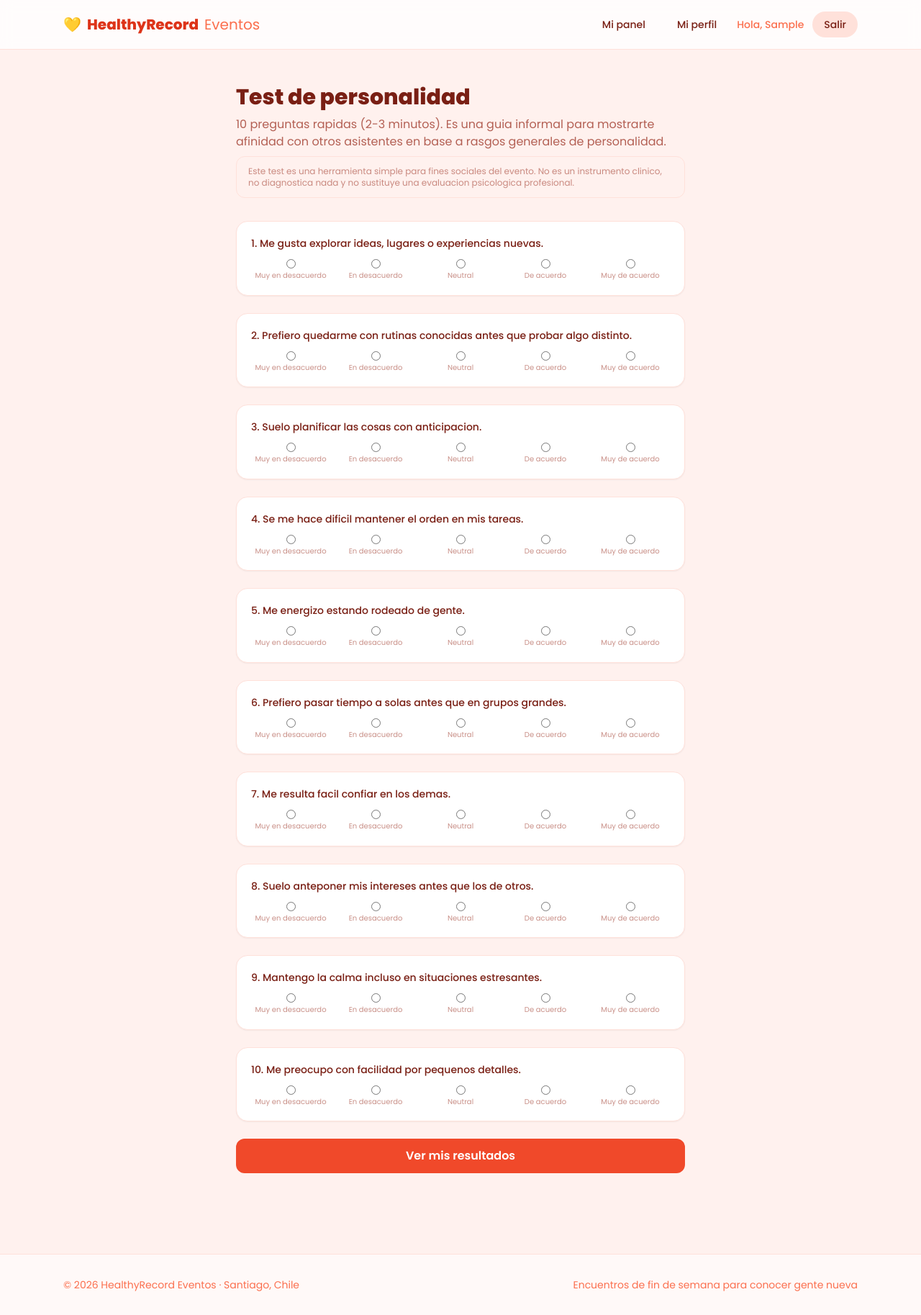
After one commit to angelogordillo/healthyrecord-evento, a Flask app: page /perfil/test in a window 1280 px wide. The commit adds this page. Shown: the whole page at 72% size. Run offline with Flask 3, Linux system fonts and the light colour scheme; the visitor is signed in with stand-in values (Sample User, id 1); some libraries are stand-ins or nearby versions.

Commit message:
Agrega test de personalidad opcional y lo mezcla en el score de compatibilidad
- Nuevo test de 10 preguntas (escala Likert 1-5) cubriendo 5 rasgos
  generales: apertura, responsabilidad, extraversion, amabilidad y
  estabilidad emocional. Incluye disclaimer de que es una guia informal,
  no un instrumento clinico.
- El score de compatibilidad ahora combina intereses/rasgos (existente)
  con similitud de personalidad cuando ambos usuarios completaron el
  test, con fallback al calculo anterior si no.
- Tabla nueva personality_scores via CREATE TABLE IF NOT EXISTS, sin
  tocar datos existentes.

Co-Authored-By: Claude Sonnet 5 <noreply@anthropic.com>

```diff
--- a/app.py
+++ b/app.py
@@ -7,7 +7,7 @@ from flask import Flask, render_template, request, redirect, url_for, session, f
 from werkzeug.middleware.proxy_fix import ProxyFix
 from werkzeug.security import generate_password_hash, check_password_hash
 
-from db import get_db, init_db
+from db import get_db, init_db, PERSONALITY_DIMENSIONS, PERSONALITY_QUESTIONS
 
 app = Flask(__name__)
 app.secret_key = os.environ.get("SECRET_KEY", secrets.token_hex(32))
@@ -44,7 +44,39 @@ def get_user_profile_ids(db, user_id):
     return interest_ids, trait_ids
 
 
-def compatibility_score(interests_a, traits_a, interests_b, traits_b):
+def get_personality_scores(db, user_id):
+    row = db.execute(
+        "SELECT * FROM personality_scores WHERE user_id = ?", (user_id,)
+    ).fetchone()
+    if not row:
+        return None
+    return {d: row[d] for d in PERSONALITY_DIMENSIONS}
+
+
+def personality_similarity(scores_a, scores_b):
+    if not scores_a or not scores_b:
+        return None
+    avg_diff = sum(abs(scores_a[d] - scores_b[d]) for d in PERSONALITY_DIMENSIONS) / len(
+        PERSONALITY_DIMENSIONS
+    )
+    return 100 - avg_diff
+
+
+def compatibility_score(interests_a, traits_a, interests_b, traits_b,
+                         personality_a=None, personality_b=None):
+    interest_trait_score = _interest_trait_score(interests_a, traits_a, interests_b, traits_b)
+    pers_score = personality_similarity(personality_a, personality_b)
+
+    if interest_trait_score is None and pers_score is None:
+        return None
+    if pers_score is None:
+        return round(interest_trait_score)
+    if interest_trait_score is None:
+        return round(pers_score)
+    return round(0.5 * interest_trait_score + 0.5 * pers_score)
+
+
+def _interest_trait_score(interests_a, traits_a, interests_b, traits_b):
     set_a = {("i", i) for i in interests_a} | {("t", t) for t in traits_a}
     set_b = {("i", i) for i in interests_b} | {("t", t) for t in traits_b}
     if not set_a or not set_b:
@@ -53,7 +85,7 @@ def compatibility_score(interests_a, traits_a, interests_b, traits_b):
     total = len(set_a | set_b)
     if total == 0:
         return None
-    return round(100 * shared / total)
+    return 100 * shared / total
 
 
 def admin_required(view):
@@ -209,6 +241,7 @@ def profile():
     all_interests = db.execute("SELECT * FROM interests ORDER BY name").fetchall()
     all_traits = db.execute("SELECT * FROM personality_traits ORDER BY name").fetchall()
     my_interests, my_traits = get_user_profile_ids(db, session["user_id"])
+    my_personality = get_personality_scores(db, session["user_id"])
     db.close()
 
     return render_template(
@@ -217,6 +250,70 @@ def profile():
         all_traits=all_traits,
         my_interests=my_interests,
         my_traits=my_traits,
+        my_personality=my_personality,
+        dimension_labels={
+            "openness": "Apertura a lo nuevo",
+            "conscientiousness": "Responsabilidad",
+            "extraversion": "Extraversion",
+            "agreeableness": "Amabilidad",
+            "stability": "Estabilidad emocional",
+        },
+    )
+
+
+PERSONALITY_LIKERT = [
+    (1, "Muy en desacuerdo"),
+    (2, "En desacuerdo"),
+    (3, "Neutral"),
+    (4, "De acuerdo"),
+    (5, "Muy de acuerdo"),
+]
+
+
+@app.route("/perfil/test", methods=["GET", "POST"])
+@login_required
+def personality_test():
+    if request.method == "POST":
+        answers = {}
+        for q in PERSONALITY_QUESTIONS:
+            raw = request.form.get(q["id"])
+            if raw not in {"1", "2", "3", "4", "5"}:
+                flash("Responde todas las preguntas del test.", "error")
+                return redirect(url_for("personality_test"))
+            value = int(raw)
+            answers[q["id"]] = 6 - value if q["reverse"] else value
+
+        scores = {}
+        for dim in PERSONALITY_DIMENSIONS:
+            dim_values = [answers[q["id"]] for q in PERSONALITY_QUESTIONS if q["dimension"] == dim]
+            scores[dim] = round(100 * (sum(dim_values) / len(dim_values) - 1) / 4, 1)
+
+        db = get_db()
+        db.execute(
+            """
+            INSERT INTO personality_scores
+                (user_id, openness, conscientiousness, extraversion, agreeableness, stability, updated_at)
+            VALUES (?, ?, ?, ?, ?, ?, datetime('now'))
+            ON CONFLICT(user_id) DO UPDATE SET
+                openness=excluded.openness,
+                conscientiousness=excluded.conscientiousness,
+                extraversion=excluded.extraversion,
+                agreeableness=excluded.agreeableness,
+                stability=excluded.stability,
+                updated_at=excluded.updated_at
+            """,
+            (
+                session["user_id"], scores["openness"], scores["conscientiousness"],
+                scores["extraversion"], scores["agreeableness"], scores["stability"],
+            ),
+        )
+        db.commit()
+        db.close()
+        flash("Test completado. Tu perfil avanzado ya esta actualizado.", "success")
+        return redirect(url_for("profile"))
+
+    return render_template(
+        "perfil_test.html", questions=PERSONALITY_QUESTIONS, likert=PERSONALITY_LIKERT
     )
 
 
@@ -235,6 +332,7 @@ def panel():
     ).fetchall()
 
     my_interests, my_traits = get_user_profile_ids(db, session["user_id"])
+    my_personality = get_personality_scores(db, session["user_id"])
 
     event_list = []
     for e in events:
@@ -258,7 +356,11 @@ def panel():
 
             if p["id"] != session["user_id"]:
                 their_interests, their_traits = get_user_profile_ids(db, p["id"])
-                score = compatibility_score(my_interests, my_traits, their_interests, their_traits)
+                their_personality = get_personality_scores(db, p["id"])
+                score = compatibility_score(
+                    my_interests, my_traits, their_interests, their_traits,
+                    my_personality, their_personality,
+                )
                 if score is not None:
                     matches.append({"name": display_name, "score": score})
 
@@ -344,13 +446,17 @@ def admin():
         ).fetchall()
 
         profiles = {a["id"]: get_user_profile_ids(db, a["id"]) for a in attendees}
+        personalities = {a["id"]: get_personality_scores(db, a["id"]) for a in attendees}
         pairs = []
         for i in range(len(attendees)):
             for j in range(i + 1, len(attendees)):
                 a, b = attendees[i], attendees[j]
                 interests_a, traits_a = profiles[a["id"]]
                 interests_b, traits_b = profiles[b["id"]]
-                score = compatibility_score(interests_a, traits_a, interests_b, traits_b)
+                score = compatibility_score(
+                    interests_a, traits_a, interests_b, traits_b,
+                    personalities[a["id"]], personalities[b["id"]],
+                )
                 if score is not None:
                     pairs.append({"a": a["full_name"], "b": b["full_name"], "score": score})
         pairs.sort(key=lambda p: p["score"], reverse=True)
--- a/db.py
+++ b/db.py
@@ -70,7 +70,44 @@ CREATE TABLE IF NOT EXISTS user_traits (
     trait_id INTEGER NOT NULL REFERENCES personality_traits(id),
     PRIMARY KEY (user_id, trait_id)
 );
+
+CREATE TABLE IF NOT EXISTS personality_scores (
+    user_id INTEGER PRIMARY KEY REFERENCES users(id),
+    openness REAL NOT NULL,
+    conscientiousness REAL NOT NULL,
+    extraversion REAL NOT NULL,
+    agreeableness REAL NOT NULL,
+    stability REAL NOT NULL,
+    updated_at TEXT NOT NULL DEFAULT (datetime('now'))
+);
 """
+
+PERSONALITY_DIMENSIONS = [
+    "openness", "conscientiousness", "extraversion", "agreeableness", "stability",
+]
+
+PERSONALITY_QUESTIONS = [
+    {"id": "q1", "dimension": "openness", "reverse": False,
+     "text": "Me gusta explorar ideas, lugares o experiencias nuevas."},
+    {"id": "q2", "dimension": "openness", "reverse": True,
+     "text": "Prefiero quedarme con rutinas conocidas antes que probar algo distinto."},
+    {"id": "q3", "dimension": "conscientiousness", "reverse": False,
+     "text": "Suelo planificar las cosas con anticipacion."},
+    {"id": "q4", "dimension": "conscientiousness", "reverse": True,
+     "text": "Se me hace dificil mantener el orden en mis tareas."},
+    {"id": "q5", "dimension": "extraversion", "reverse": False,
+     "text": "Me energizo estando rodeado de gente."},
+    {"id": "q6", "dimension": "extraversion", "reverse": True,
+     "text": "Prefiero pasar tiempo a solas antes que en grupos grandes."},
+    {"id": "q7", "dimension": "agreeableness", "reverse": False,
+     "text": "Me resulta facil confiar en los demas."},
+    {"id": "q8", "dimension": "agreeableness", "reverse": True,
+     "text": "Suelo anteponer mis intereses antes que los de otros."},
+    {"id": "q9", "dimension": "stability", "reverse": False,
+     "text": "Mantengo la calma incluso en situaciones estresantes."},
+    {"id": "q10", "dimension": "stability", "reverse": True,
+     "text": "Me preocupo con facilidad por pequenos detalles."},
+]
 
 INTERESTS = [
     "Senderismo y naturaleza", "Cocina y gastronomia", "Cine y series",
--- /dev/null
+++ b/templates/perfil_test.html
@@ -0,0 +1,36 @@
+{% extends "base.html" %}
+{% block title %}Test de personalidad · HealthyRecord Eventos{% endblock %}
+{% block content %}
+<section class="max-w-2xl mx-auto px-4 sm:px-6 py-12">
+  <h1 class="text-3xl font-extrabold">Test de personalidad</h1>
+  <p class="text-brand-800/70 mt-2">
+    10 preguntas rapidas (2-3 minutos). Es una guia informal para mostrarte afinidad con otros
+    asistentes en base a rasgos generales de personalidad.
+  </p>
+  <p class="text-xs text-brand-800/50 mt-2 bg-brand-50 border border-brand-100 rounded-xl px-4 py-3">
+    Este test es una herramienta simple para fines sociales del evento. No es un instrumento
+    clinico, no diagnostica nada y no sustituye una evaluacion psicologica profesional.
+  </p>
+
+  <form method="POST" class="mt-8 space-y-6">
+    {% for q in questions %}
+      <div class="bg-white rounded-2xl border border-brand-100 shadow-sm p-5">
+        <p class="text-sm font-medium mb-3">{{ loop.index }}. {{ q.text }}</p>
+        <div class="grid grid-cols-5 gap-2">
+          {% for value, label in likert %}
+            <label class="flex flex-col items-center gap-1 text-center cursor-pointer group">
+              <input type="radio" name="{{ q.id }}" value="{{ value }}" required
+                class="accent-brand-500">
+              <span class="text-[10px] text-brand-800/50 leading-tight group-hover:text-brand-600">{{ label }}</span>
+            </label>
+          {% endfor %}
+        </div>
+      </div>
+    {% endfor %}
+
+    <button type="submit" class="w-full py-3 rounded-xl bg-brand-500 text-white font-semibold hover:bg-brand-600 transition">
+      Ver mis resultados
+    </button>
+  </form>
+</section>
+{% endblock %}
```
Also changed, not shown: templates/perfil.html (+32 -0 lines).
